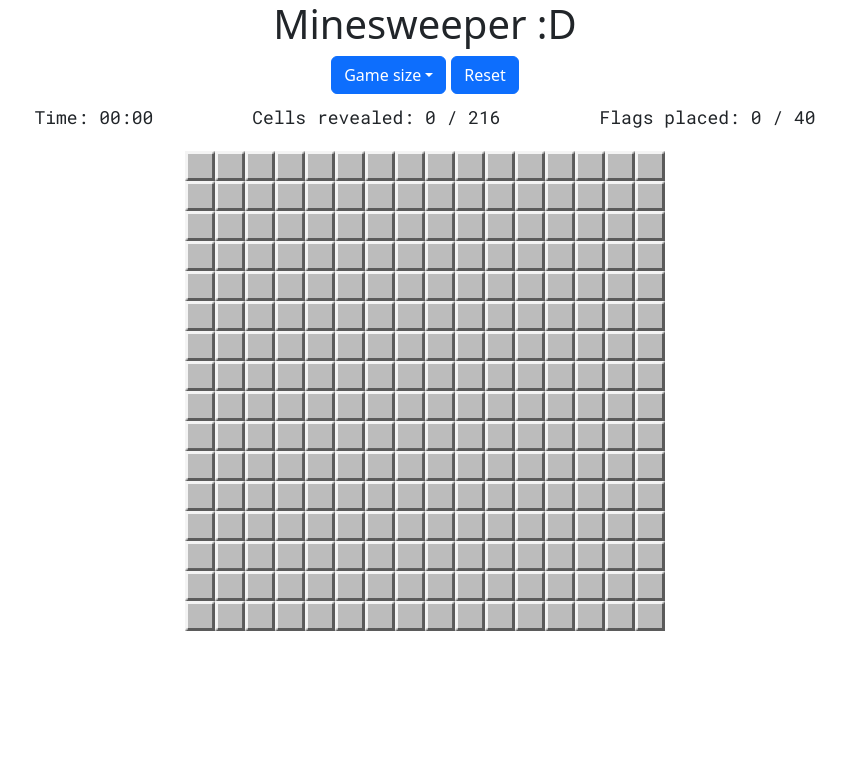
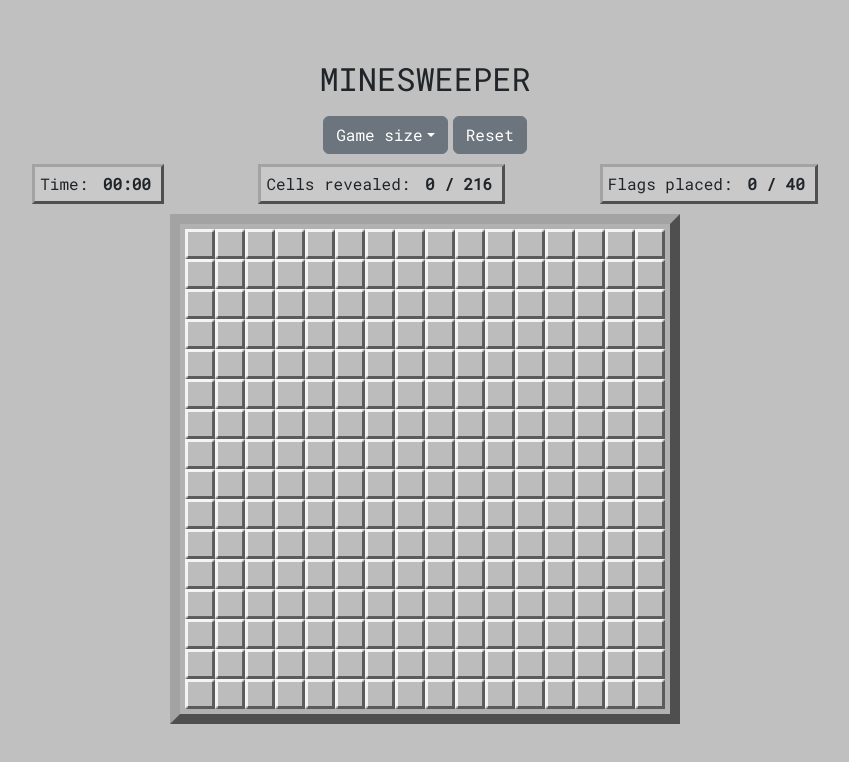
Before and after one commit to stormytuna/react-app-minesweeper, a React (Create React App) app: page / in a window 1280 px wide. Shown: the top 762 px of the page, without its empty margins (215-1064 px from the left). Built offline with nearby package versions, Linux system fonts and the light colour scheme.

Commit message:
Make most stuff prettier

```diff
--- a/public/index.html
+++ b/public/index.html
@@ -2,14 +2,15 @@
 <html lang="en">
   <head>
     <meta charset="utf-8" />
+    <meta name="viewport" content="width=device-width, initial-scale=1" />
+    <meta name="theme-color" content="#000000" />
+    <meta name="description" content="Minesweeper, created with React" />
+    <meta name="author" content="stormytuna" />
+    <meta name="keywords" content="Minesweeper, React, JavaScript" />
     <link rel="icon" href="%PUBLIC_URL%/favicon.ico" />
     <link rel="preconnect" href="https://fonts.googleapis.com" />
     <link rel="preconnect" href="https://fonts.gstatic.com" crossorigin />
     <link href="https://fonts.googleapis.com/css2?family=Roboto+Mono&display=swap" rel="stylesheet" />
-    <meta name="viewport" content="width=device-width, initial-scale=1" />
-    <meta name="theme-color" content="#000000" />
-    <meta name="description" content="Web site created using create-react-app" />
-    <link rel="apple-touch-icon" href="%PUBLIC_URL%/logo192.png" />
     <!--
       manifest.json provides metadata used when your web app is installed on a
       user's mobile device or desktop. See https://developers.google.com/web/fundamentals/web-app-manifest/
@@ -24,7 +25,7 @@
       work correctly both with client-side routing and a non-root public URL.
       Learn how to configure a non-root public URL by running `npm run build`.
     -->
-    <title>React App</title>
+    <title>Minesweeper</title>
   </head>
   <body>
     <noscript>You need to enable JavaScript to run this app.</noscript>
--- a/src/App.css
+++ b/src/App.css
@@ -1,10 +1,25 @@
-/* TODO: Make it prettier!! */
+html {
+  background-color: rgb(192, 192, 192);
+}
 
 .App {
   text-align: center;
   display: flex;
   flex-direction: column;
   justify-content: center;
+
+  background-color: rgb(192, 192, 192);
+
+  font-weight: 400;
+  font-family: "Roboto Mono", monospace;
+
+  padding: 20px;
+  padding-top: 50px;
+}
+
+.App h1 {
+  font-size: xx-large;
+  padding: 10px;
 }
 
 .game-stats {
@@ -14,9 +29,20 @@
   width: 900px;
   padding: 10px;
 
-  font-size: large;
+  font-size: medium;
+  font-weight: 500;
+}
+
+.game-stats span {
   font-weight: 400;
-  font-family: "Roboto Mono", monospace;
+  padding: 5px;
+  background-color: rgb(201, 201, 201);
+  border: outset rgb(163, 163, 163);
+}
+
+.game-stats span span {
+  font-weight: 600;
+  border: none;
 }
 
 .game-options {
@@ -27,8 +53,10 @@
 
 .board {
   margin: auto;
-  padding: 10px;
+  padding: 5px;
   width: fit-content;
+  background-color: rgb(177, 177, 177);
+  border: 10px outset rgb(163, 163, 163);
 }
 
 .board-row {
--- a/src/App.js
+++ b/src/App.js
@@ -123,7 +123,7 @@ function App() {
 
   return (
     <div className="App">
-      <h1>Minesweeper :D</h1>
+      <h1>MINESWEEPER</h1>
       <GameOptions setGameSize={setGameSize} resetGame={resetGame} />
       <GameStats {...gameStats} seconds={seconds} minutes={minutes} totalMines={gameOptions.mines} />
       <Board
--- a/src/components/GameOptions.jsx
+++ b/src/components/GameOptions.jsx
@@ -3,14 +3,16 @@ import { DropdownButton, Dropdown, Button } from "react-bootstrap";
 export function GameOptions({ setGameSize, resetGame }) {
   return (
     <div className="game-options">
-      <DropdownButton id="game-size-dropdown" title="Game size">
+      <DropdownButton variant="secondary" id="game-size-dropdown" title="Game size">
         <Dropdown.Item onClick={() => setGameSize(9, 9, 10)}>Small (9x9, 10)</Dropdown.Item>
         <Dropdown.Item onClick={() => setGameSize(16, 16, 40)}>Medium (16x16, 40)</Dropdown.Item>
         <Dropdown.Item onClick={() => setGameSize(18, 30, 99)}>Large (30x18, 99)</Dropdown.Item>
-        <Dropdown.Item onClick={() => setGameSize(24, 40, 135)}>Extra large (40x24, 135)</Dropdown.Item>
-        <Dropdown.Item onClick={() => setGameSize(40, 60, 400)}>Extra extra large (60x40, 400)</Dropdown.Item>
+        <Dropdown.Item onClick={() => setGameSize(24, 40, 135)}>X-Large (40x24, 135)</Dropdown.Item>
+        <Dropdown.Item onClick={() => setGameSize(40, 60, 400)}>XX-Large (60x40, 400)</Dropdown.Item>
       </DropdownButton>
-      <Button onClick={resetGame}>Reset</Button>
+      <Button variant="secondary" onClick={resetGame}>
+        Reset
+      </Button>
     </div>
   );
 }
```
Also changed, not shown: public/manifest.json, 1 other file (tests, documents, lock files or other folders).
